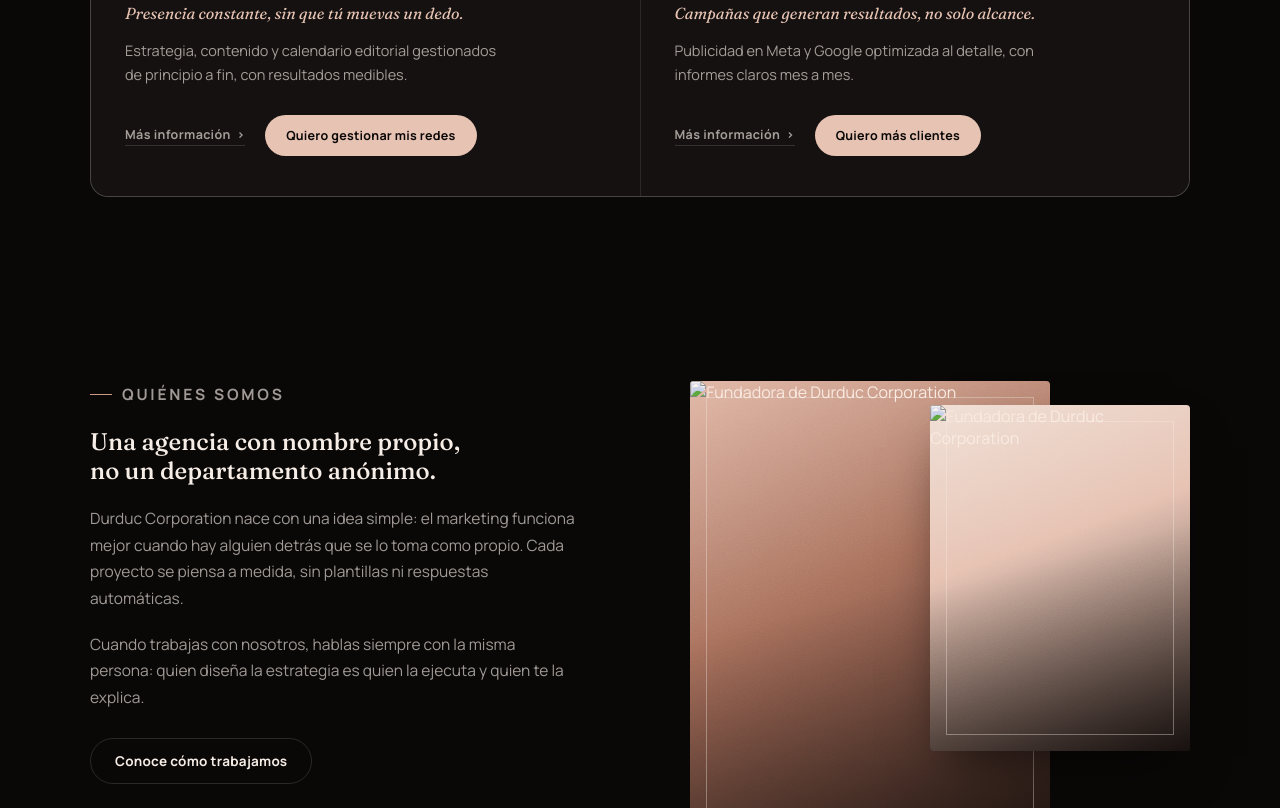
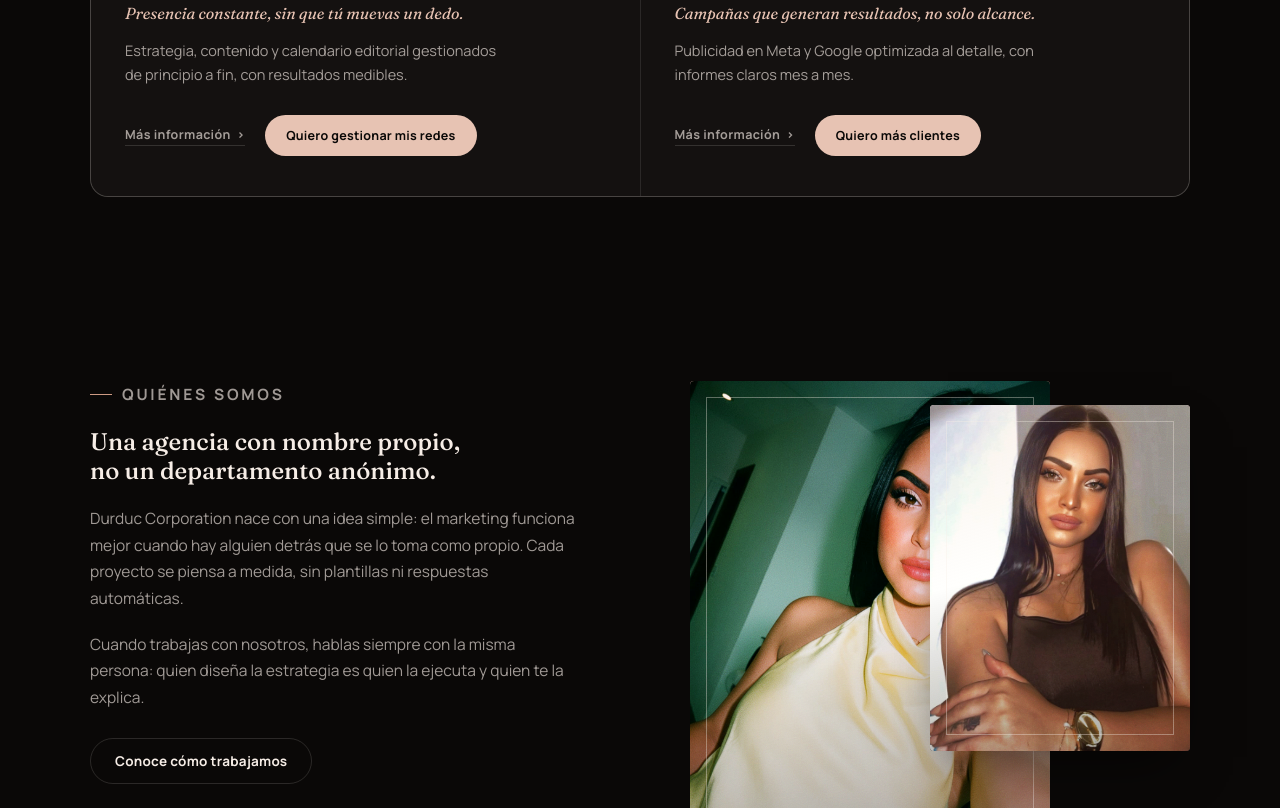
Before and after one commit to MarioValentinoPavel/DurducCorporation, a website: page index.html in a window 1280 px wide. Shown: the part 1992-2800 px from the top of the page. Drawn offline with Linux system fonts and the light colour scheme; files whose address does not match are found by name.

Commit message:
Update index.html

```diff
--- a/index.html
+++ b/index.html
@@ -65,7 +65,7 @@
         <div class="scroll-cue"><span class="dot"></span><span data-i18n="hero_eyebrow2">Descubre más</span></div>
       </div>
       <div class="photo-panel photo-mood-2 hero-photo reveal">
-        <img src="images/hero.jpg" alt="Fundadora de Durduc Corporation" style="object-position:50% 18%;">
+        <img src="hero.jpg" alt="Fundadora de Durduc Corporation" style="object-position:50% 18%;">
         <div class="tone"></div>
         <div class="frame"></div>
         <div class="hero-photo-mark"><b>Durduc</b><span>Corporation</span></div>
@@ -156,11 +156,11 @@
         </div>
         <div class="about-visual reveal">
           <div class="photo-panel photo-mood-1 photo-a">
-            <img src="images/about.jpg" alt="Fundadora de Durduc Corporation" style="object-position:50% 22%;">
+            <img src="about.jpg" alt="Fundadora de Durduc Corporation" style="object-position:50% 22%;">
             <div class="tone"></div><div class="frame"></div>
           </div>
           <div class="photo-panel photo-mood-3 photo-b">
-            <img src="images/hero.jpg" alt="Fundadora de Durduc Corporation" style="object-position:50% 8%;">
+            <img src="hero.jpg" alt="Fundadora de Durduc Corporation" style="object-position:50% 8%;">
             <div class="tone"></div><div class="frame"></div>
           </div>
         </div>
```
